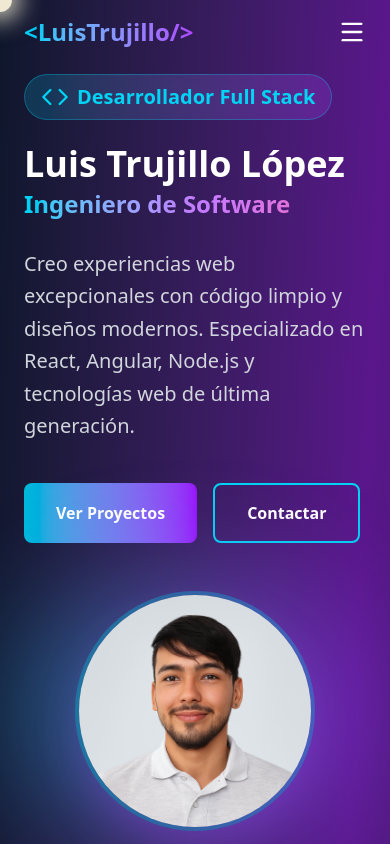
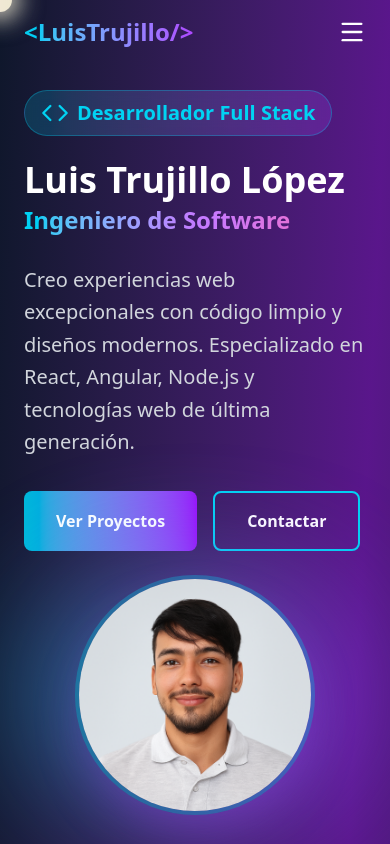
Before and after one commit to luis13xd/luistrujillolopez, a React (Vite) app: page / in a window 390 px wide. Shown: the top 844 px of the page. Built offline with nearby package versions, Linux system fonts and the light colour scheme.

Commit message:
ajustes de foto en seccion hero

```diff
--- a/src/components/HeroSection.tsx
+++ b/src/components/HeroSection.tsx
@@ -11,7 +11,7 @@ export default function HeroSection({ scrollToSection }: HeroSectionProps) {
       id="inicio"
       className="min-h-screen flex items-center justify-center px-6 pt-15 sm:pt-20"
     >
-      <div className="max-w-6xl w-full grid md:grid-cols-2 gap-12 items-center">
+      <div className="max-w-6xl w-full grid md:grid-cols-2 gap-6 sm:gap-12 items-center">
         <div className="space-y-6 animate-fade-in">
           <div className="inline-block px-4 py-2 bg-gradient-to-r from-cyan-500/20 to-purple-500/20 rounded-full border border-cyan-400/30 backdrop-blur-sm">
             <span className="text-cyan-400 flex items-center gap-2 text-xl md:text-2xl font-semibold">
@@ -33,7 +33,7 @@ export default function HeroSection({ scrollToSection }: HeroSectionProps) {
             modernos. Especializado en React, Angular, Node.js y tecnologías web
             de última generación.
           </p>
-          <div className="flex gap-4 pt-4">
+          <div className="flex gap-4 pt-2">
             <button
               onClick={() => scrollToSection("proyectos")}
               className="px-8 py-4 bg-gradient-to-r from-cyan-500 to-purple-600 rounded-lg font-semibold hover:shadow-lg hover:shadow-purple-500/50 transform hover:-translate-y-1 transition-all duration-300"
```
